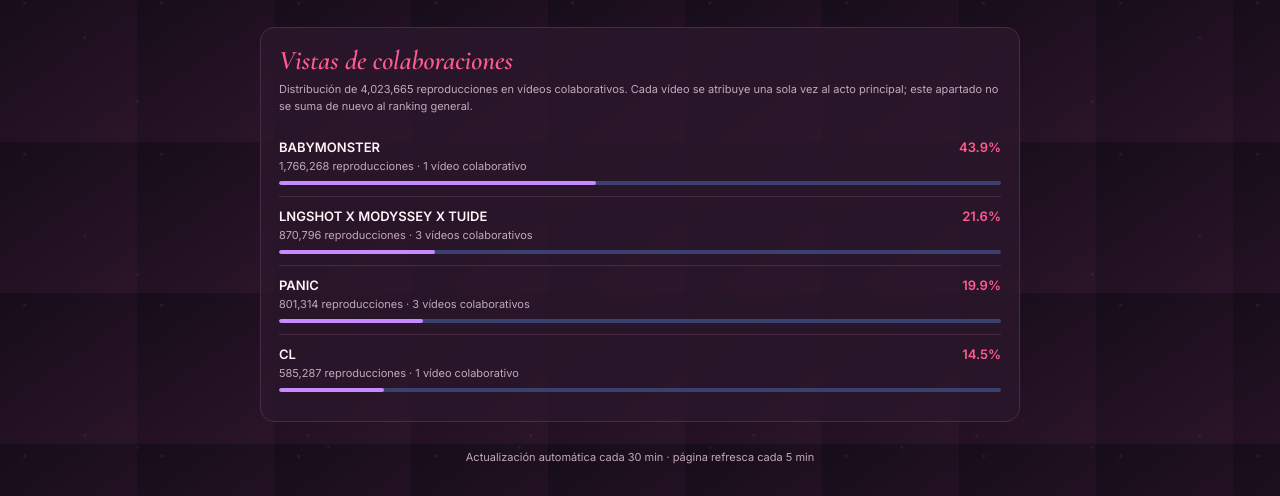
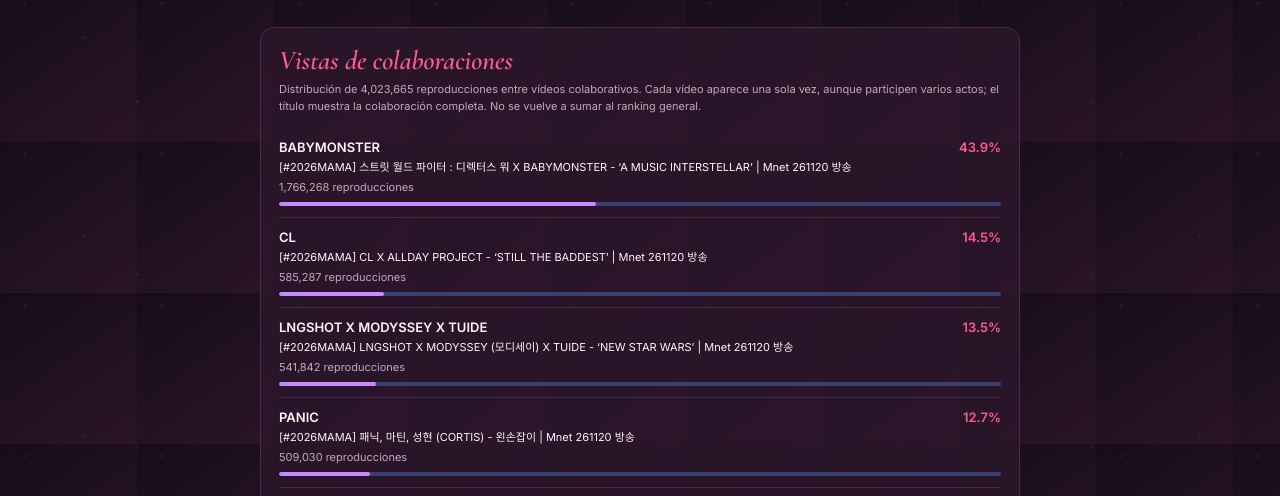
Before and after one commit to luisequeira612-commits/mama-tracker, a plain HTML site: page docs/index.html in a window 1280 px wide. Shown: the part 1670-2166 px from the top of the page. Drawn offline with nearby package versions, Linux system fonts and the light colour scheme.

Commit message:
ui: show unique collaboration videos in breakdown

```diff
--- a/docs/index.html
+++ b/docs/index.html
@@ -123,6 +123,8 @@
     .collab-row:first-of-type { border-top: 0; }
     .collab-meta { display: flex; justify-content: space-between; gap: 12px; font-size: 13px; }
     .collab-meta strong:last-child { color: var(--gold); white-space: nowrap; }
+    .collab-title { display: block; margin-top: 5px; color: var(--white); font-size: 11px; line-height: 1.45; text-decoration: none; overflow-wrap: anywhere; }
+    .collab-title:hover { text-decoration: underline; }
     .collab-views { margin-top: 4px; color: var(--muted); font-size: 11px; }
     .collab-barwrap { height: 4px; margin-top: 8px; background: #3a416e; border-radius: 99px; overflow: hidden; }
     .collab-bar { height: 100%; background: var(--accent-soft); border-radius: inherit; }
@@ -306,40 +308,48 @@
 
     const collaborationTotal = Number(data.total_collaboration_views) ||
       data.acts.reduce((sum, act) => sum + (Number(act.collab_views) || 0), 0);
-    const collaborationActs = data.acts
-      .filter(act => Number(act.collab_views) > 0)
-      .sort((a, b) => b.collab_views - a.collab_views);
+    const collaborationVideos = data.acts
+      .flatMap(act => (act.video_list || [])
+        .filter(video => video.collab)
+        .map(video => ({ ...video, primaryArtist: act.artist })))
+      .sort((a, b) => b.views - a.views);
 
-    if (collaborationActs.length > 0 && collaborationTotal > 0) {
+    if (collaborationVideos.length > 0 && collaborationTotal > 0) {
       const section = document.createElement("section");
       section.className = "collabs";
       const heading = document.createElement("h2");
       heading.textContent = "Vistas de colaboraciones";
       const intro = document.createElement("p");
       intro.className = "collabs-intro";
-      intro.textContent = `Distribución de ${nf.format(collaborationTotal)} reproducciones en vídeos colaborativos. Cada vídeo se atribuye una sola vez al acto principal; este apartado no se suma de nuevo al ranking general.`;
+      intro.textContent = `Distribución de ${nf.format(collaborationTotal)} reproducciones entre vídeos colaborativos. Cada vídeo aparece una sola vez, aunque participen varios actos; el título muestra la colaboración completa. No se vuelve a sumar al ranking general.`;
       section.append(heading, intro);
 
-      collaborationActs.forEach(act => {
+      collaborationVideos.forEach(video => {
         const row = document.createElement("div");
         row.className = "collab-row";
         const meta = document.createElement("div");
         meta.className = "collab-meta";
         const artistName = document.createElement("strong");
-        artistName.textContent = act.artist;
+        artistName.textContent = video.primaryArtist;
         const percentage = document.createElement("strong");
-        percentage.textContent = `${(act.collab_views / collaborationTotal * 100).toFixed(1)}%`;
+        percentage.textContent = `${(video.views / collaborationTotal * 100).toFixed(1)}%`;
         meta.append(artistName, percentage);
+        const title = document.createElement("a");
+        title.className = "collab-title";
+        title.href = `https://www.youtube.com/watch?v=${encodeURIComponent(video.id)}`;
+        title.target = "_blank";
+        title.rel = "noopener";
+        title.textContent = video.title || "Abrir vídeo colaborativo en YouTube";
         const count = document.createElement("div");
         count.className = "collab-views";
-        count.textContent = `${nf.format(act.collab_views)} reproducciones · ${act.collabs} ${act.collabs === 1 ? "vídeo colaborativo" : "vídeos colaborativos"}`;
+        count.textContent = `${nf.format(video.views)} reproducciones`;
         const track = document.createElement("div");
         track.className = "collab-barwrap";
         const fill = document.createElement("div");
         fill.className = "collab-bar";
-        fill.style.width = `${Math.max(0, Math.min(100, act.collab_views / collaborationTotal * 100))}%`;
+        fill.style.width = `${Math.max(0, Math.min(100, video.views / collaborationTotal * 100))}%`;
         track.appendChild(fill);
-        row.append(meta, count, track);
+        row.append(meta, title, count, track);
         section.appendChild(row);
       });
       app.appendChild(section);
```
